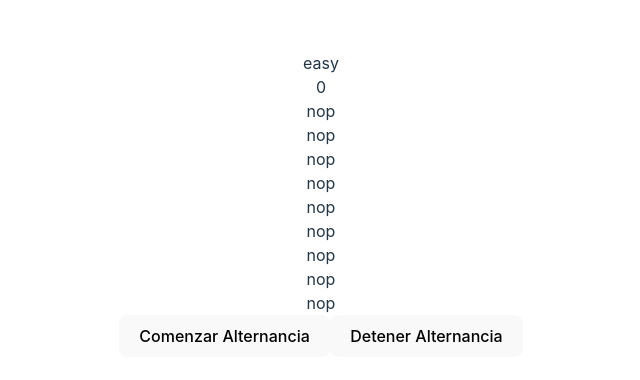
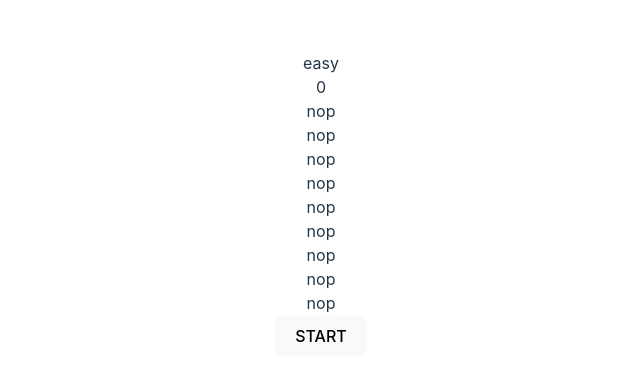
Before and after one commit to Pere08/molesGame, a React (Vite) app: page /game in a window 1280 px wide. Shown: the part 196-576 px from the top of the page, without its empty margins (319-959 px from the left). Built offline with nearby package versions, Linux system fonts and the light colour scheme.

Commit message:
refactor game page

```diff
--- a/src/components/ActionButton/ActionButton.tsx
+++ b/src/components/ActionButton/ActionButton.tsx
@@ -1,11 +1,18 @@
 export type actionButton = 'start' | 'stop';
 
-const ActionButton = () => {
+const ActionButton = ({togglingState, stop, start}:
+  {
+    togglingState: boolean
+    start: () => void
+    stop: () => void
+  }) => {
     return (
       <div className="action-button">
-        <button type="button">
-            START
-        </button>
+        {
+          togglingState ?
+            (<button onClick={stop}>STOP</button>) :
+            ( <button onClick={start}>START</button>)
+        }
       </div>
     );
   };
--- a/src/hooks/useMoleBoxToggler.ts
+++ b/src/hooks/useMoleBoxToggler.ts
@@ -1,5 +1,6 @@
 import { useEffect, useCallback } from "react";
 import { Difficulty } from "../pages/Home";
+import { difficultyParameters } from "../utils/gameParameters";
 
 type moleBoxes = [boolean, boolean, boolean, boolean, boolean, boolean, boolean, boolean, boolean];
 
@@ -8,12 +9,6 @@ export const useMoleBoxToggler = (
   currentDifficulty: string,
   setMoleBoxes: React.Dispatch<React.SetStateAction<moleBoxes>>,
 ) => {
-  const difficultyParameters = {
-    easy: { time: 1000 },
-    medium: { time: 750 },
-    hard: { time: 500 },
-  };
-
   const toggleMoleBoxes = useCallback(() => {
     setMoleBoxes((prev) => {
       const existSomeTrue = prev.some((val) => val);
--- a/src/pages/Game.tsx
+++ b/src/pages/Game.tsx
@@ -1,9 +1,11 @@
-import { useState } from "react";
+import { useMemo, useState } from "react";
 import InformationBar from "../components/InformationBar/InformationBar";
 import ShowPoints from "../components/ShowPoints/ShowPoints";
 import MoleBox from "../components/MoleBox/MoleBox";
-import { useMoleBoxToggler } from "../../src/hooks/useMoleBoxToggler"; // Importa el nuevo hook
+import { useMoleBoxToggler } from "../../src/hooks/useMoleBoxToggler";
 import { Difficulty } from "./Home";
+import { difficultyParameters } from "../utils/gameParameters";
+import ActionButton from "../components/ActionButton/ActionButton";
 
 type moleBosxes = [boolean, boolean, boolean, boolean, boolean, boolean, boolean, boolean, boolean];
 
@@ -14,22 +16,9 @@ const Game = () => {
   const currentName = localStorage.getItem("userName") ?? "";
   const [isToggling, setIsToggling] = useState(false);
 
-  const difficultyParameters = {
-    easy: {
-      time: 1000,
-      points: 10,
-    },
-    medium: {
-      time: 750,
-      points: 20,
-    },
-    hard: {
-      time: 500,
-      points: 30,
-    },
-  };
+  const togglingState = useMemo(() => isToggling, [isToggling]);
 
-  useMoleBoxToggler(isToggling, currentDifficulty, setMoleBoxes);
+  useMoleBoxToggler(togglingState, currentDifficulty, setMoleBoxes);
 
   const stopToggling = () => {
     setIsToggling(false);
@@ -54,8 +43,7 @@ const Game = () => {
           />
         ))}
       </div>
-      <button onClick={handleStart}>Comenzar Alternancia</button>
-      <button onClick={stopToggling}>Detener Alternancia</button>
+      <ActionButton togglingState={togglingState} stop={stopToggling} start={handleStart}/>
     </div>
   );
 };
--- /dev/null
+++ b/src/utils/gameParameters.ts
@@ -0,0 +1,14 @@
+export const difficultyParameters = {
+    easy: {
+      time: 1000,
+      points: 10,
+    },
+    medium: {
+      time: 750,
+      points: 20,
+    },
+    hard: {
+      time: 500,
+      points: 30,
+    },
+};
```
